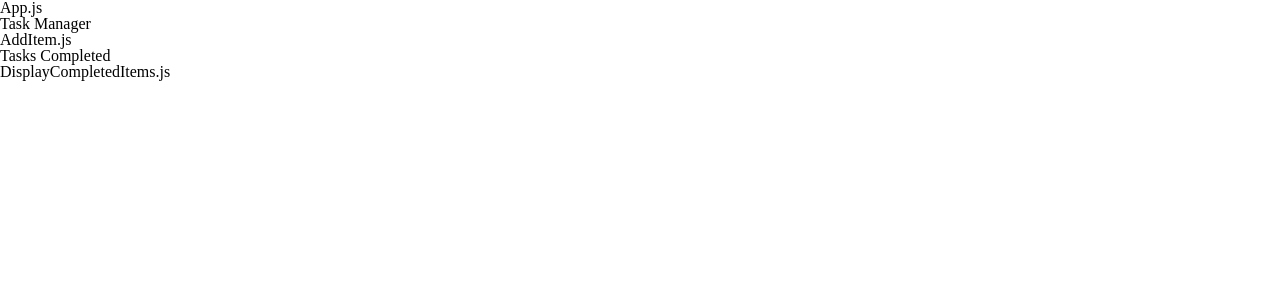
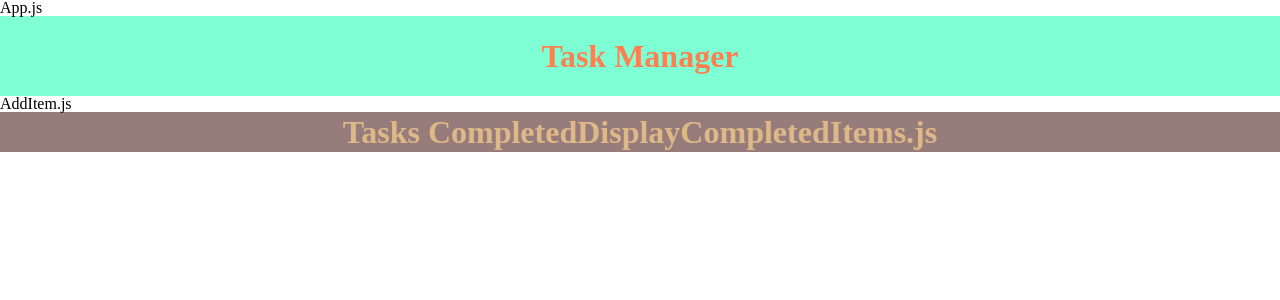
Before and after one commit to wlh18-littlehiawatha/NoDB-TaskManager-4.5.sc, a React (Create React App) app: page / in a window 1280 px wide. Shown: the top 300 px of the page. Built offline with nearby package versions, Linux system fonts and the light colour scheme; no server answers.

Commit message:
unknown territory

```diff
--- a/src/App.css
+++ b/src/App.css
@@ -1,6 +1,69 @@
 @import './reset.css';
 
-.App {
+*{
+  margin: 0;
+  padding: 0;
+  box-sizing: border-box;
+}
+
+.Header{
+  height: 10vh;
+  /* width: 100%; */
+  background-color: aquamarine;
+  color: coral;
+
+
+  font-weight: 900;
+  font-size: xx-large;
+
+    display: flex;
+    flex-direction: row;
+    flex-wrap: nowrap;
+    justify-content: center;
+    align-items: center;
+    align-content: stretch;
+
+
+}
+
+
+.SubHeader{
+  height: 5vh;
+  /* width: 100%; */
+  background-color: rgb(151, 124, 124);
+  color: burlywood;
+
+
+  font-weight: 900;
+  font-size: xx-large;
+
+    display: flex;
+    flex-direction: row;
+    flex-wrap: nowrap;
+    justify-content: center;
+    align-items: center;
+    align-content: stretch;
+
+
+}
+
+
+
+
+
+
+
+
+
+
+
+
+
+
+
+
+
+/* .App {
   text-align: center;
 }
 
@@ -37,4 +100,4 @@
   to {
     transform: rotate(360deg);
   }
-}
+} */
--- a/src/App.js
+++ b/src/App.js
@@ -4,6 +4,8 @@ import './App.css';
 import Header from './components/Header';
 import AddItem from './components/AddItem';
 import SubHeader from './components/SubHeader';
+
+import axios from 'axios';
 
 
 class App extends Component {
@@ -15,6 +17,14 @@ class App extends Component {
     };
 
     // bind items here as needed
+  }
+
+  componentDidMount() {
+    axios.get('/api/taskmanager'). then(res => {
+      this.setState({
+        taskArray: res.data
+      })
+    })
   }
 
 
```
